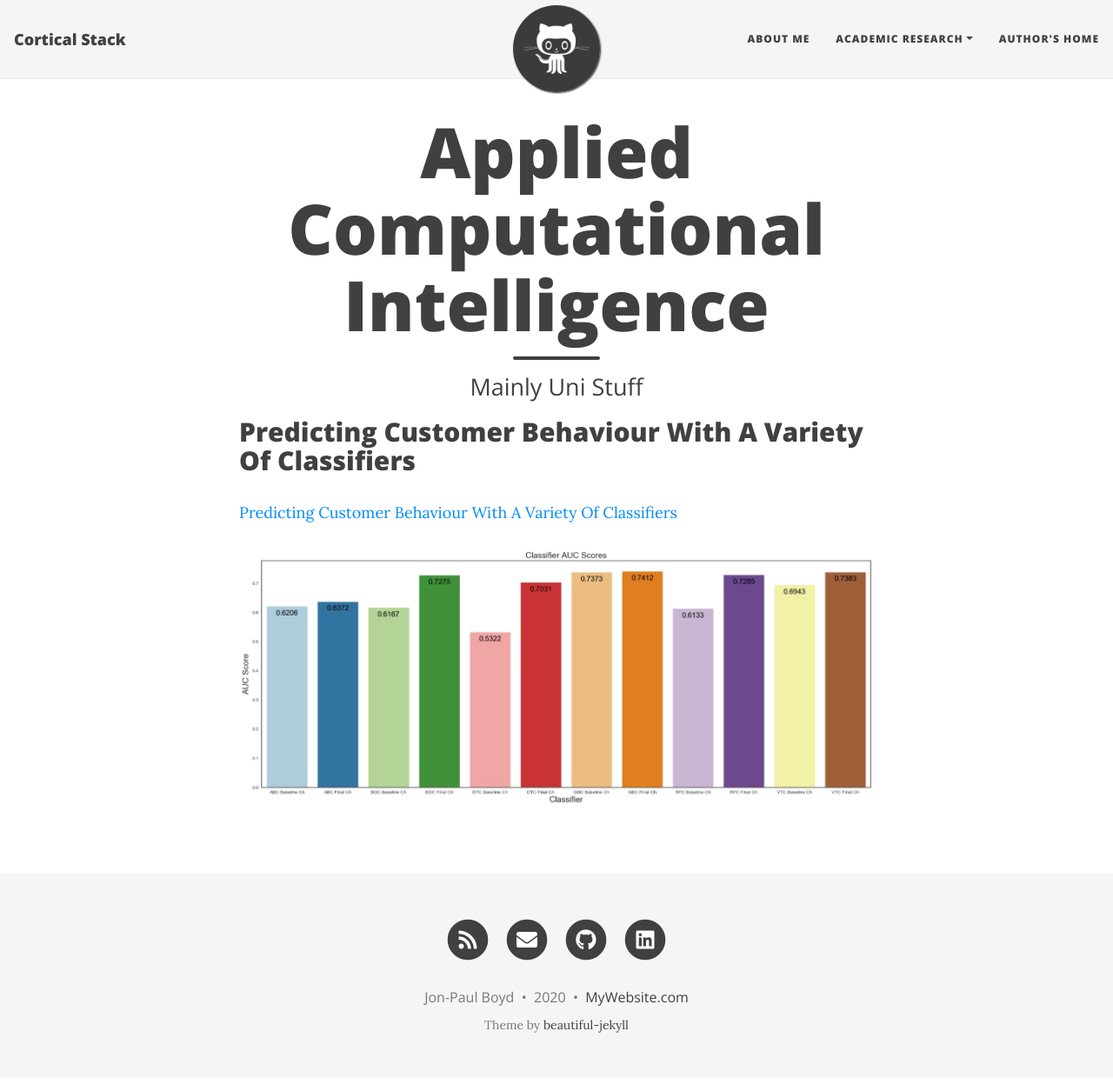
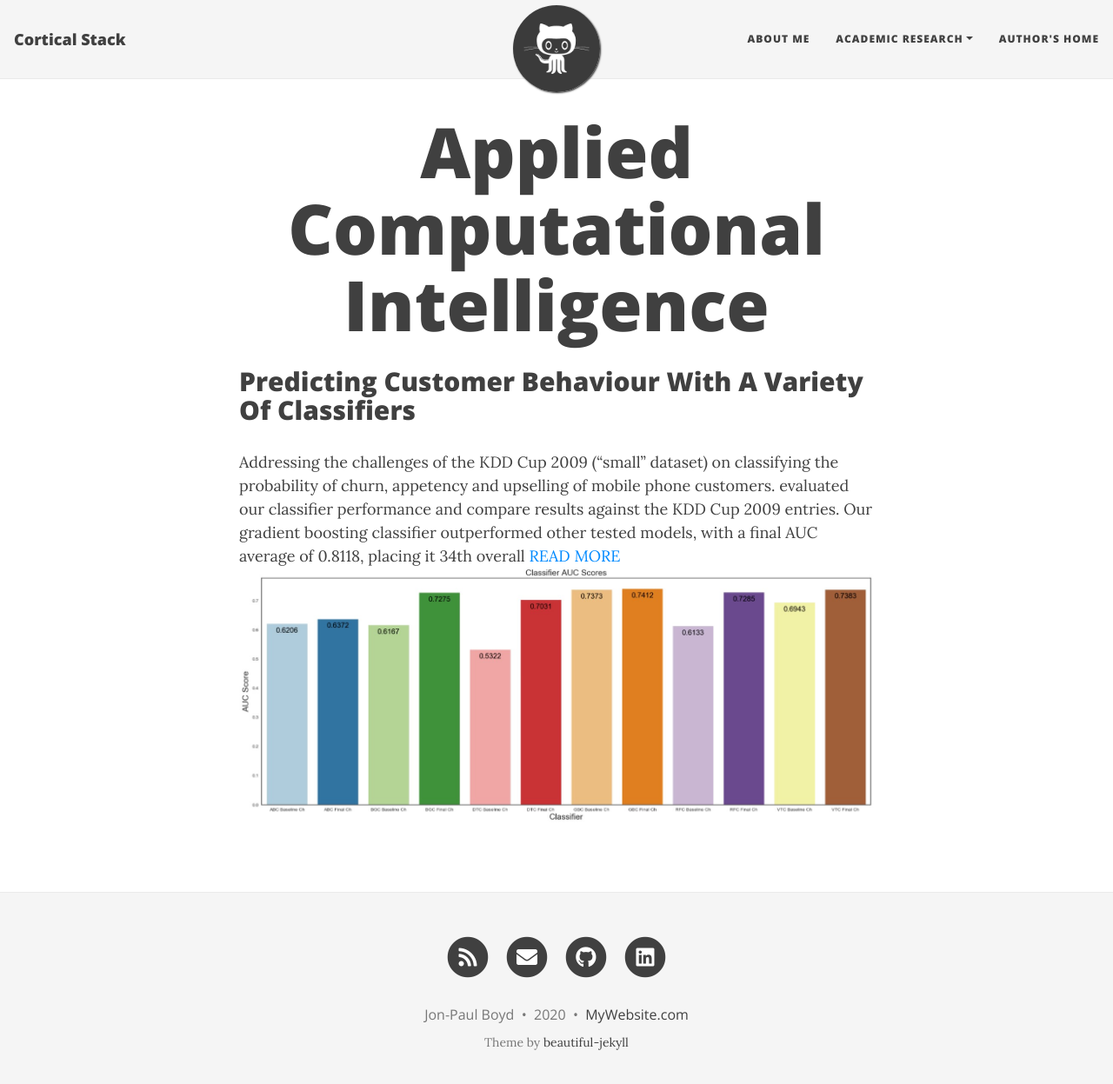
Before and after one commit to corticalstack/corticalstack.github.io, a Jekyll site: the page built from aci.md, in a window 1280 px wide and 1260 px high. Shown: the top 1247 px of the window at 87% size. Built offline with Jekyll 4.4.1, drawn with Linux system fonts in a browser that asks for light colours; nearby versions of some CDN libraries.

Commit message:
Initial version wip

```diff
--- a/aci.md
+++ b/aci.md
@@ -1,10 +1,10 @@
 ---
 layout: page
 title: Applied Computational Intelligence
-subtitle: Mainly Uni Stuff
 ---
 ## Predicting Customer Behaviour With A Variety Of Classifiers
-
-[Predicting Customer Behaviour With A Variety Of Classifiers](/pdf/aci/Predicting Customer Behaviour With A Variety Of Classifiers.pdf)
-
+Addressing the challenges of the KDD Cup 2009 (“small” dataset) on classifying the probability of churn, appetency and
+upselling of mobile phone customers.  evaluated our classifier performance and compare results against the KDD Cup 2009
+entries. Our gradient boosting classifier outperformed other tested models, with a final AUC average of 0.8118, placing
+it 34th overall [READ MORE](/pdf/aci/Predicting Customer Behaviour With A Variety Of Classifiers.pdf)
 <img src="/images/aci/customer_behaviour/fig11.jpg?raw=true"/>
```
